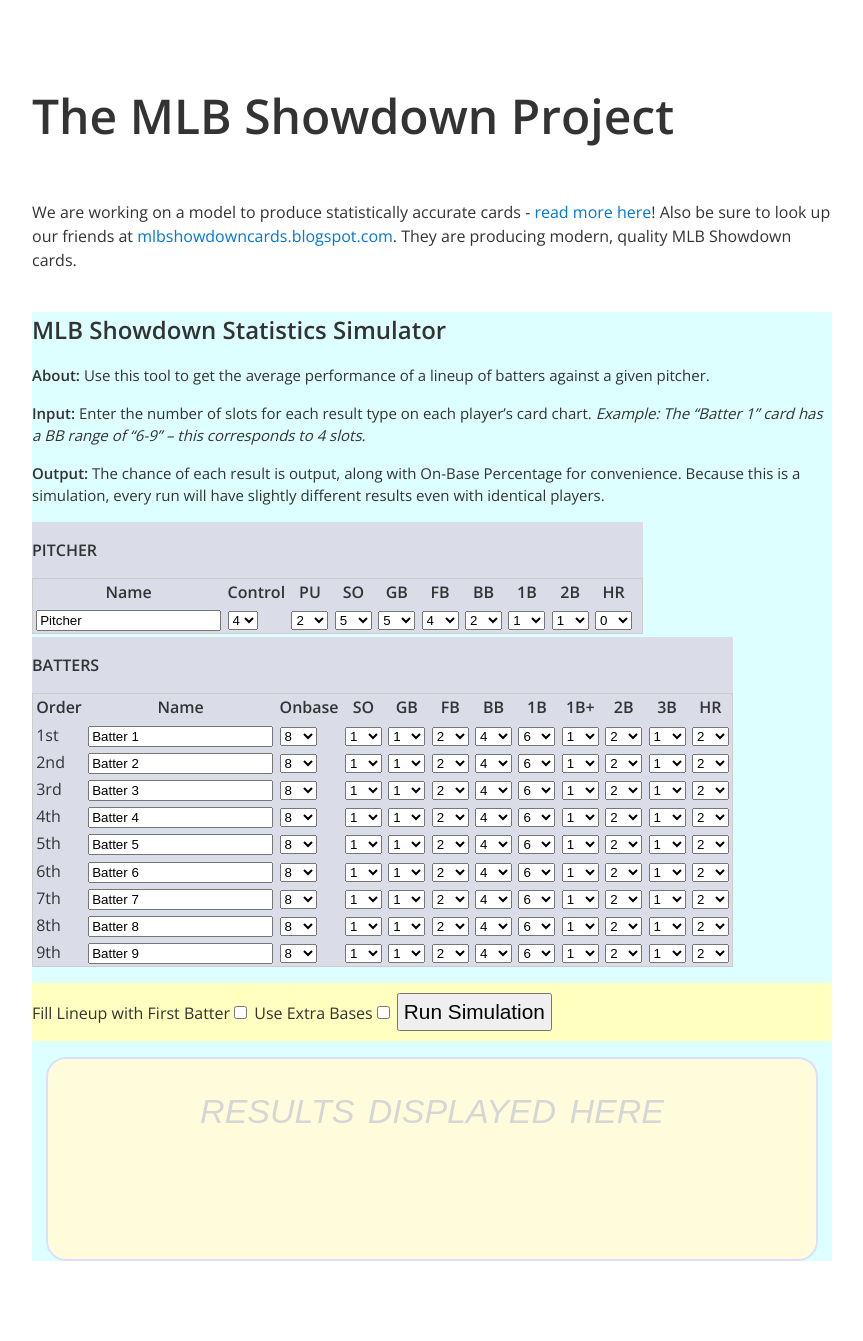
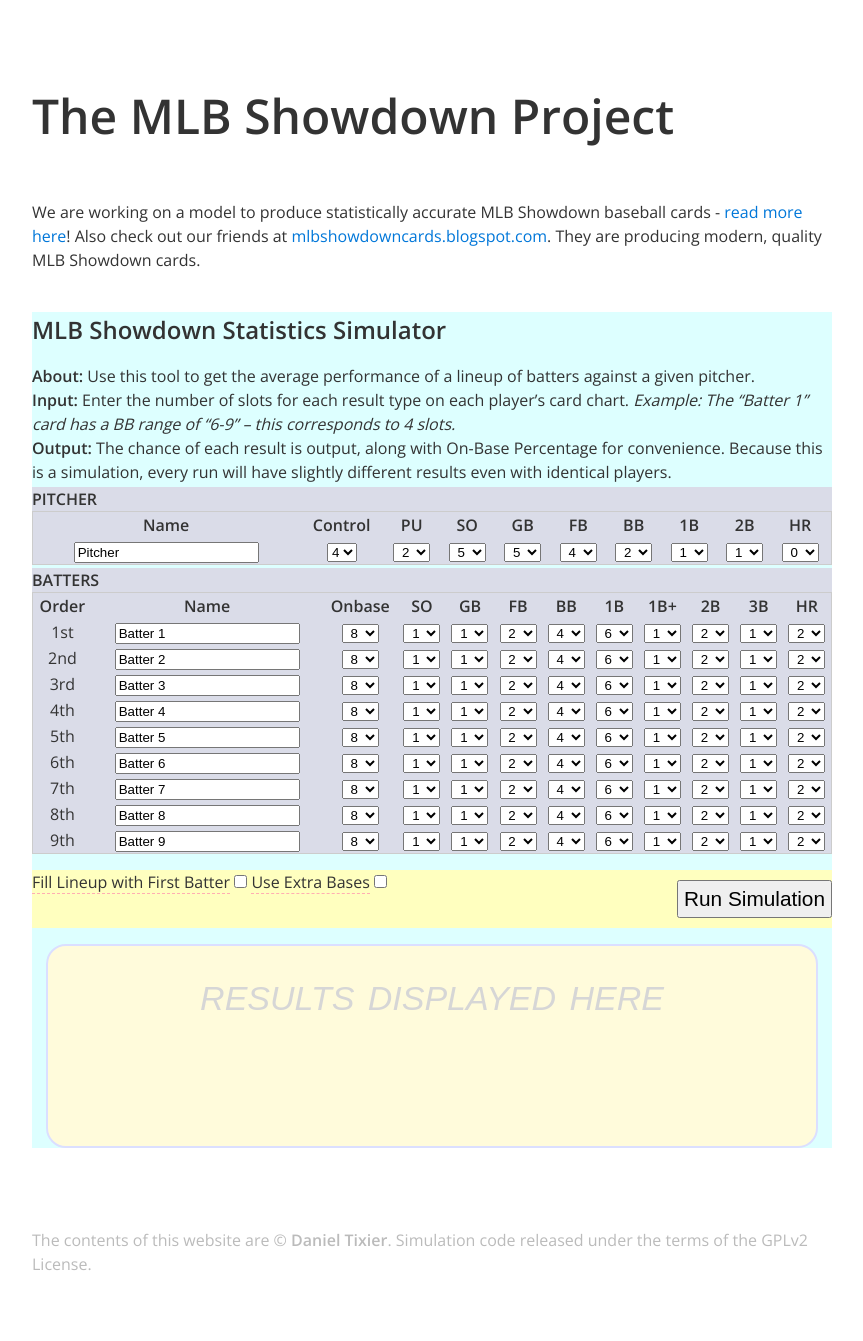
Before and after one commit to digitgopher/showdown-app, a Jekyll site: the page built from index.html, in a window 1280 px wide. Shown: the whole page, without its empty margins (208-1071 px from the left). Built offline with Jekyll 4.4.1, drawn with Linux system fonts in a browser that asks for light colours; after the commit the page ends 1308 px from its top, so only the background shows below that.

Commit message:
Site formatting
-footer
-table formatting
-minor text updates
-broke the html5 tooltip, only browser action working

```diff
--- /dev/null
+++ b/_includes/footer.html
@@ -0,0 +1,4 @@
+<p>
+The contents of this website are &copy; <strong><a href="https://github.com/digitgopher">Daniel Tixier</a></strong>.
+Simulation code released under the terms of the <a href="https://github.com/digitgopher/showdown-sim/blob/master/LICENSE">GPLv2 License</a>.
+</p>
--- a/_layouts/default.html
+++ b/_layouts/default.html
@@ -4,9 +4,15 @@
 {% include head.html %}
 </head>
 <body>
-  <div class="container">
-    <h1><a href="./">{{ site.tag_text }}</a></h1>
-    {{ content }}
+  <div class="wrapper">
+    <div class="container">
+      <h1><a href="./">{{ site.tag_text }}</a></h1>
+      {{ content }}
+    </div>
+    <div class="push"></div>
+  </div>
+  <div class="footer">
+    {% include footer.html %}
   </div>
 {% include scripts.html %}
 </body>
--- a/css/sim.css
+++ b/css/sim.css
@@ -1,6 +1,9 @@
-
-html {
+* {
+  margin: 0;
+}
+html , body{
   font: 16px/1.5 "Open Sans", sans-serif;
+  height: 100%;
 }
 
 body {
@@ -13,11 +16,26 @@ body {
     margin-top: 5rem;
   }
 }
-
-
+.container{
+  max-width: 50rem;
+  margin: 0 auto;
+}
+.wrapper{
+  min-height: 100%;
+  margin: 0 auto -3rem; /* the bottom margin is the negative value of the footer's height */
+}
+.footer, .push{
+  max-width: 50rem;
+  height: 5rem;
+  margin: 0 auto;
+}
+.footer{
+  margin-top: 3rem;
+  color: #BBBBBB;
+}
 
 h1 {
-  font-size: 2.5rem;
+  font-size: 2rem;
   margin-bottom: 1rem;
 }
 
@@ -28,7 +46,7 @@ h1 {
   }
 }
 
-h1 a {
+h1 a, .footer a {
   color: inherit;
 }
 h1 a:hover, h1 a:focus {
@@ -56,10 +74,6 @@ h3, h4, h5, h6 {
 
 ul{
   font-size: 13px;
-}
-
-p{
-  font-size: 15px;
 }
 
 a{
@@ -105,18 +119,17 @@ img{
 .pitcher-input{
   display:inline-block;
   background-color: #DADCE8;
-  /*max-width: 450px;*/
+  width: 100%;
 }
 .speed-input{
   display:inline-block;
   background-color: #CCCEDB;
   border: 1px solid lightblue;
-  /*max-width: 450px;*/
 }
 .defense-input{
   display:inline;
   background-color: #CCCEDB;
-  border: 1px solid lightblue;
+  /*border: 1px solid lightblue;*/
 }
 
 .i-n{
@@ -129,6 +142,11 @@ div + div{
 .run{
   background-color: #FFFFBF;
   margin: 1rem auto 0 auto;
+  overflow:hidden;
+}
+.run button{
+  display: block;
+  float: right;
 }
 
 #run-simulation{
@@ -147,23 +165,27 @@ div + div{
   border-radius:20px;
   text-align:center;
   margin: 1rem auto 0 auto;
-  /*float:right;*/
-  /*padding:10px;*/
 }
 .results-after{
   margin-top: 10px;
   background-color:#FFFBDB;
 }
+
+.results-after:before {
+  content: "Simulation Results";
+  font-weight: bolder;
+}
+
 .score-results{
   margin-top: 10px;
   width: 70%;
-  margin: 0 auto;
+  /*margin: 0 auto;*/
 }
 .score-val{
   width: 50%;
   margin: 0 auto;
   font-size:1.5em;
-
+  font-weight: bolder;
 }
 .bat-results{
   margin-top: 10px;
@@ -178,22 +200,19 @@ table {
   border-collapse: collapse;
 }
 
-td, th {
-  padding: .1rem .2rem;
-}
-
-.container {
-  max-width: 50rem;
-  margin: 0 auto;
-  padding: 0 1rem;
+td, th , td select{
+  /*padding: .1rem .2rem;*/
+  text-align: center;
+  /*width: 100%;*/
 }
 
 .tooltip{
+  border-bottom: 1px dashed #FFADB3;
   display: inline;
   position: relative;
 }
 
-.tooltip:hover:after{
+/* .tooltip:hover:after{
   background: #FADEE0;
   border-radius: 5px;
   bottom: 26px;
@@ -215,4 +234,4 @@ td, th {
   left: 50%;
   position: absolute;
   z-index: 99;
-}
+} */
--- a/index.html
+++ b/index.html
@@ -2,17 +2,19 @@
 layout: default
 ---
 
-We are working on a model to produce statistically accurate cards - <a href="https://github.com/digitgopher/MLBShowdownStatistics">read more here</a>!
-Also be sure to look up our friends at <a href="http://mlbshowdowncards.blogspot.com/">mlbshowdowncards.blogspot.com</a>. They are producing modern, quality MLB Showdown cards.
+We are working on a model to produce statistically accurate MLB Showdown baseball cards - <a href="https://github.com/digitgopher/MLBShowdownStatistics">read more here</a>!
+Also check out our friends at <a href="http://mlbshowdowncards.blogspot.com/">mlbshowdowncards.blogspot.com</a>. They are producing modern, quality MLB Showdown cards.
 
 
 
 <div id="simulation">
   <h2>MLB Showdown Statistics Simulator</h2>
-  {% capture content %}
-    {% include sim-description.md %}
-  {% endcapture %}
-  {{ content | markdownify }}
+  <div class="instr">
+    {% capture content %}
+      {% include sim-description.md %}
+    {% endcapture %}
+    {{ content | markdownify }}
+  </div>
     <div id="container"><form id="inputForm"> <!-- Use ajax instead of: action="" method="post" -->
       <div class="pitcher-input">
         <h3> Pitcher</h3>
@@ -238,8 +240,8 @@ Also be sure to look up our friends at <a href="http://mlbshowdowncards.blogspot
 
     </form>
     <div class="run">
-      <span title="Check this if you want to use the same batter 9 times." class="tooltip">Fill Lineup with First Batter</span><input id="use-one-bat" type="checkbox">
-      <span title="By default a Basic game is run - no extra bases. Check this to use Expert rules such as tagging on fly balls, double plays, etc. Batter speed and defensive values required." class="tooltip">Use Extra Bases</span><input id="use-defense" type="checkbox">
+      <span title="Check this if you want to use the same batter 9 times." class="tooltip">Fill Lineup with First Batter</span> <input id="use-one-bat" type="checkbox">
+      <span title="By default a Basic game is run - no extra bases. Check this to use Expert rules such as tagging on fly balls, double plays, etc. Batter speed and defensive values required." class="tooltip">Use Extra Bases</span> <input id="use-defense" type="checkbox">
       <button id="run-simulation" name="run" type="button" value="Run Simulation" >Run Simulation</button>
     </div>
     <div class="results-before">
```
Lines whose indentation alone changed are shown as unchanged.
